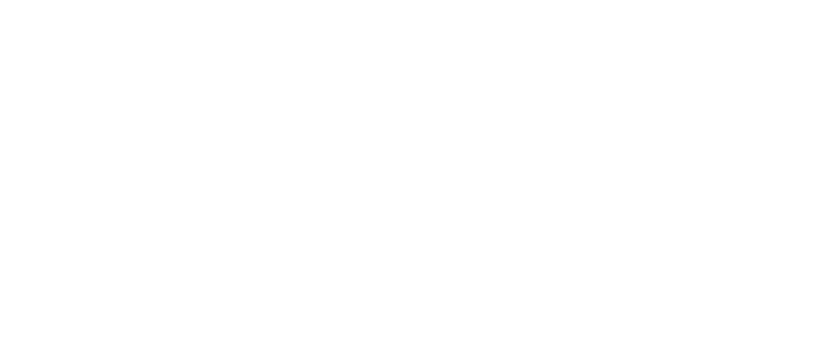
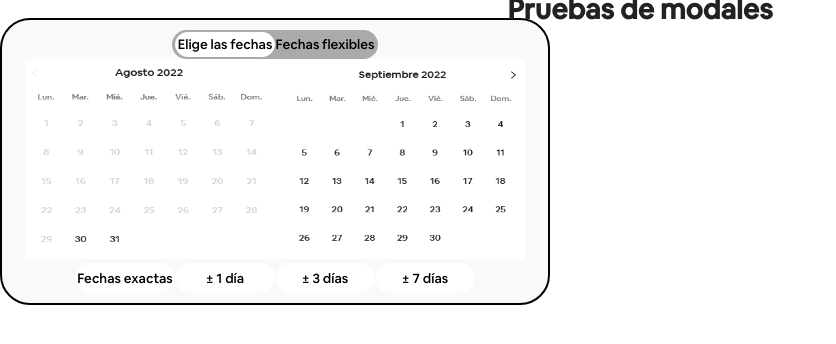
Before and after one commit to diegohiguera9/front-end-airbnb, a React (Create React App) app: page /modal in a window 1280 px wide. Before the commit this address had no page. Shown: the top 344 px of the page, without its empty margins (0-836 px from the left). Built offline with nearby package versions, Linux system fonts and the light colour scheme.

Commit message:
add calendar search

```diff
--- a/src/App.js
+++ b/src/App.js
@@ -2,7 +2,7 @@
 import * as React from 'react';
 import { BrowserRouter, Routes, Route, Link, useLocation, Navigate} from 'react-router-dom';
 import Home from './pages/Home';
-
+import Modal from './pages/Modal';
 
 function App() {
   return (
@@ -10,6 +10,7 @@
       <BrowserRouter>
         <Routes>
           <Route exact path='/' element={<Home/>}/>
+          <Route exact path='/modal' element={<Modal/>}/>
         </Routes>
       </BrowserRouter>
     </div>
--- /dev/null
+++ b/src/components/ButtonRound.js
@@ -0,0 +1,12 @@
+import "../styles/components/ButtonRound.scss"
+const ButtonRound = ({texto,selected=""}) => {
+
+    return (
+        <button className={`dateButton ${selected}`} >
+            {texto}
+        </button >
+    )
+
+}
+
+export default ButtonRound;
--- /dev/null
+++ b/src/components/ButtonRound2.js
@@ -0,0 +1,12 @@
+import "../styles/components/ButtonRound2.scss"
+const ButtonRound2 = ({texto,selected=""}) => {
+
+    return (
+        <button className={`dateButtonType ${selected}`} >
+            {texto}
+        </button >
+    )
+
+}
+
+export default ButtonRound2;
--- /dev/null
+++ b/src/components/ModalCalendarSearch.js
@@ -0,0 +1,35 @@
+import ButtonRound from "./ButtonRound";
+import "../styles/components/CalendarSearch.scss"
+import ButtonRound2 from "./ButtonRound2";
+
+
+const CalendarSearch = () => {
+
+    return (
+        <div>
+            <div className="containerMapa">
+                <div className="itemCalendario">
+                    <div className="itemSelector">
+                        <ButtonRound2 selected={"selected"} texto={"Elige las fechas"}/>
+                        <ButtonRound2 texto={"Fechas flexibles"}/>
+                    </div>
+                </div>
+                <div className="itemCalendario">
+                    <img src={ process.env.PUBLIC_URL +'image/agosto.png'} alt="calendario agosto" width="250" height="200" />
+                    <img src={ process.env.PUBLIC_URL +'image/septiembre.png'} alt="calendario septiembre" width="250" height="200" />
+                </div>
+                <div className="itemCalendario">
+                    <ButtonRound selected={"selected"} texto={"Fechas exactas"}/>
+                    <ButtonRound texto={ "± 1 día"}/>
+                    <ButtonRound texto={"± 3 días"}/>
+                    <ButtonRound texto={"± 7 días"}/>
+
+                </div>
+            </div>
+
+        </div >
+    )
+
+}
+
+export default CalendarSearch;
--- /dev/null
+++ b/src/pages/Modal.js
@@ -0,0 +1,14 @@
+import CalendarSearch from "../components/ModalCalendarSearch";
+
+const Modal = () => {
+
+    return (
+        <>
+            <h1> Pruebas de modales</h1>
+            <CalendarSearch></CalendarSearch>
+        </ >
+    )
+
+}
+
+export default Modal;
--- /dev/null
+++ b/src/styles/components/ButtonRound.scss
@@ -0,0 +1,17 @@
+
+.dateButton {
+    background-color: #FFF;
+    width: 100px;
+    height: 30px;
+    border-radius: 15px;
+    padding: 0;
+    margin: 0;
+    border: solid white 1px;
+  }
+  .selected {
+    border: solid black 2px;
+  }
+
+  .dateButton:hover {
+    border: solid gray 1px;
+  }
--- /dev/null
+++ b/src/styles/components/ButtonRound2.scss
@@ -0,0 +1,20 @@
+
+.dateButtonType {
+  background-color: #aaa;
+  width: 100px;
+  height: 25px;
+  border-radius: 15px;
+  padding: 0;
+  margin: 0;
+  border: solid #aaa 0;
+}
+
+.dateButtonType:hover {
+  background-color: #FFF;
+
+}
+
+.selected {
+  background-color: #FFF;
+  border: solid white 1px;
+}
--- /dev/null
+++ b/src/styles/components/CalendarSearch.scss
@@ -0,0 +1,21 @@
+.itemCalendario div {
+    background-color: #aaa;
+    width: 206px;
+    padding: 2px;
+    border-radius: 15px;
+  }
+
+  .containerMapa {
+    font-family: "Roboto";
+    display: flex;
+    background: #f9f9f9;
+    padding: 10px 0px;
+    display: flex;
+    justify-content: center;
+    flex-direction: column;
+    align-items: center;
+    border: 2px solid black;
+    border-radius: 30px;
+    width: 550px;
+    font-size: 14px;
+  }
```
Also changed, not shown: public/image/agosto.png (added), public/image/septiembre.png (added).
